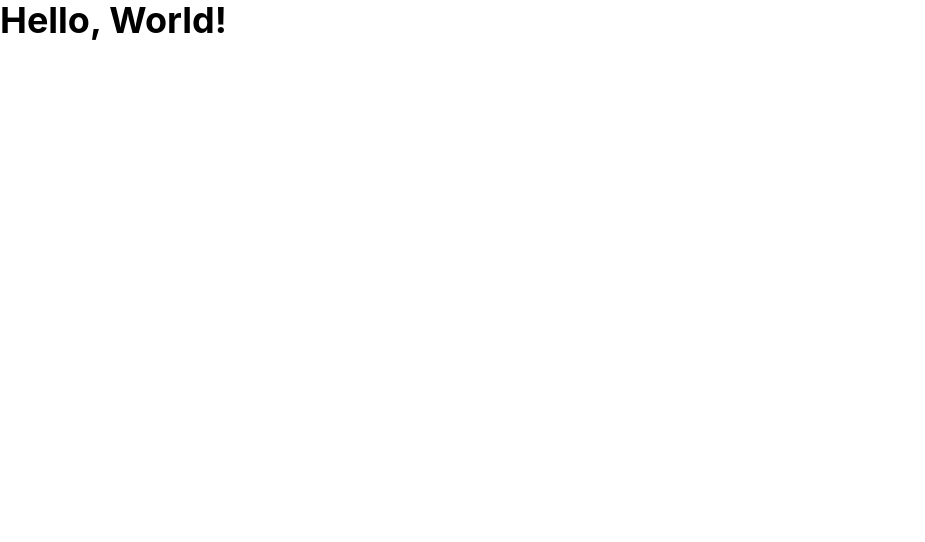
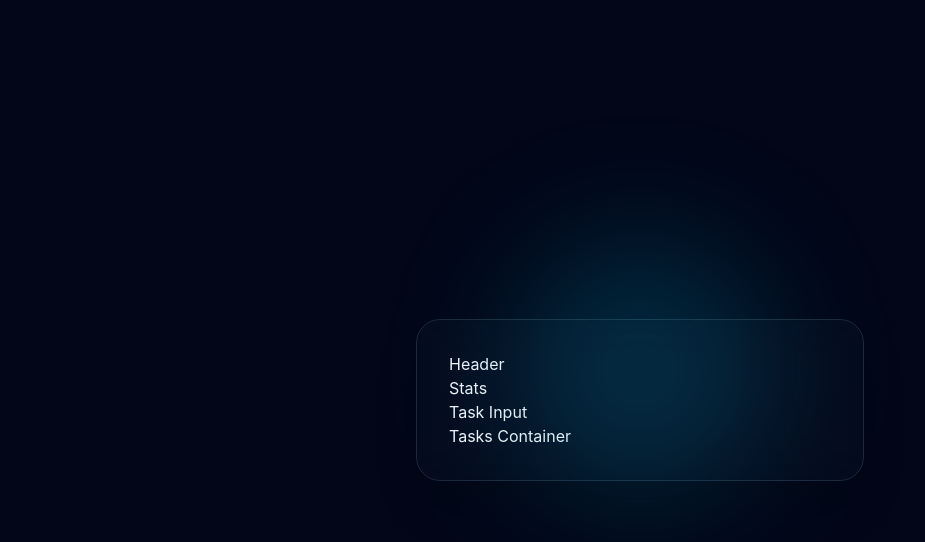
Before and after one commit to munyuaW/React-ToDo, a React (Vite) app: page / in a window 1280 px wide. Shown: the top 542 px of the page, without its empty margins (0-925 px from the left). Built offline with nearby package versions, Linux system fonts and the light colour scheme.

Commit message:
Add styling to the body and App container

```diff
--- a/index.html
+++ b/index.html
@@ -7,7 +7,7 @@
   <title>react-todo</title>
 </head>
 
-<body>
+<body class="min-h-screen bg-slate-950 text-slate-100 antialiased">
   <div id="root"></div>
   <script type="module" src="/src/main.tsx"></script>
 </body>
--- a/src/App.tsx
+++ b/src/App.tsx
@@ -1,7 +1,17 @@
 export default function App() {
   return (
-    <div>
-      <h1 className="text-4xl font-bold">Hello, World!</h1>
+    <div className="min-h-screen flex justify-center items-center p-6">
+      {/* ToDo container as a card */}
+      <div className="relative w-full max-w-md bg-slate-900/30 backdrop-blur-xl border border-slate-800 p-8 rounded-3xl shadow-2xl">
+        {/* The Glow */}
+        <div className="absolute -top-20 left-1/2 -translate-x-1/2 w-64 h-64 bg-cyan-500/20 rounded-full blur-3xl"></div>
+        <div>
+          <div>Header</div>
+          <div>Stats</div>
+          <div>Task Input</div>
+          <div>Tasks Container</div>
+        </div>
+      </div>
     </div>
   );
 }
```
